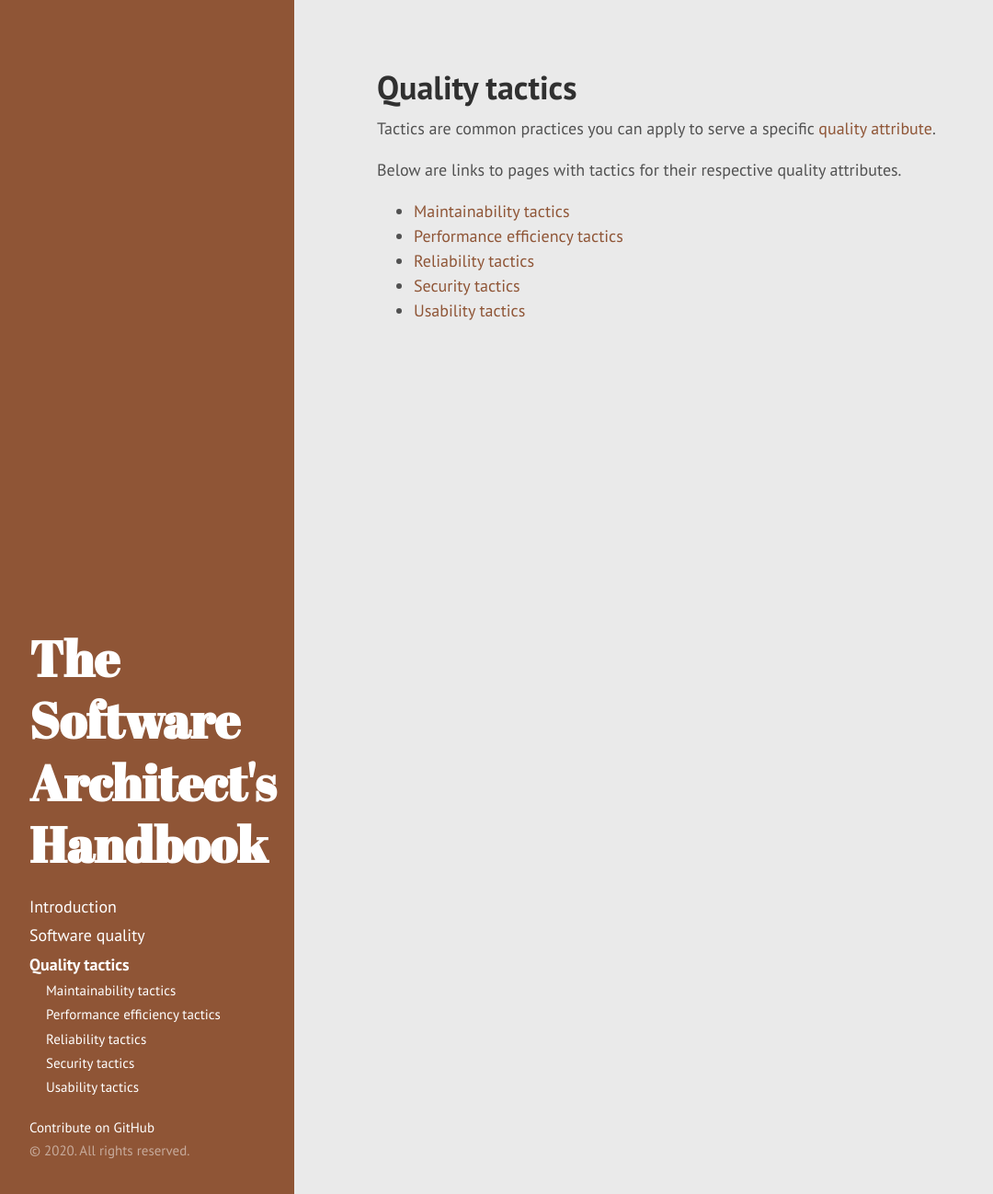
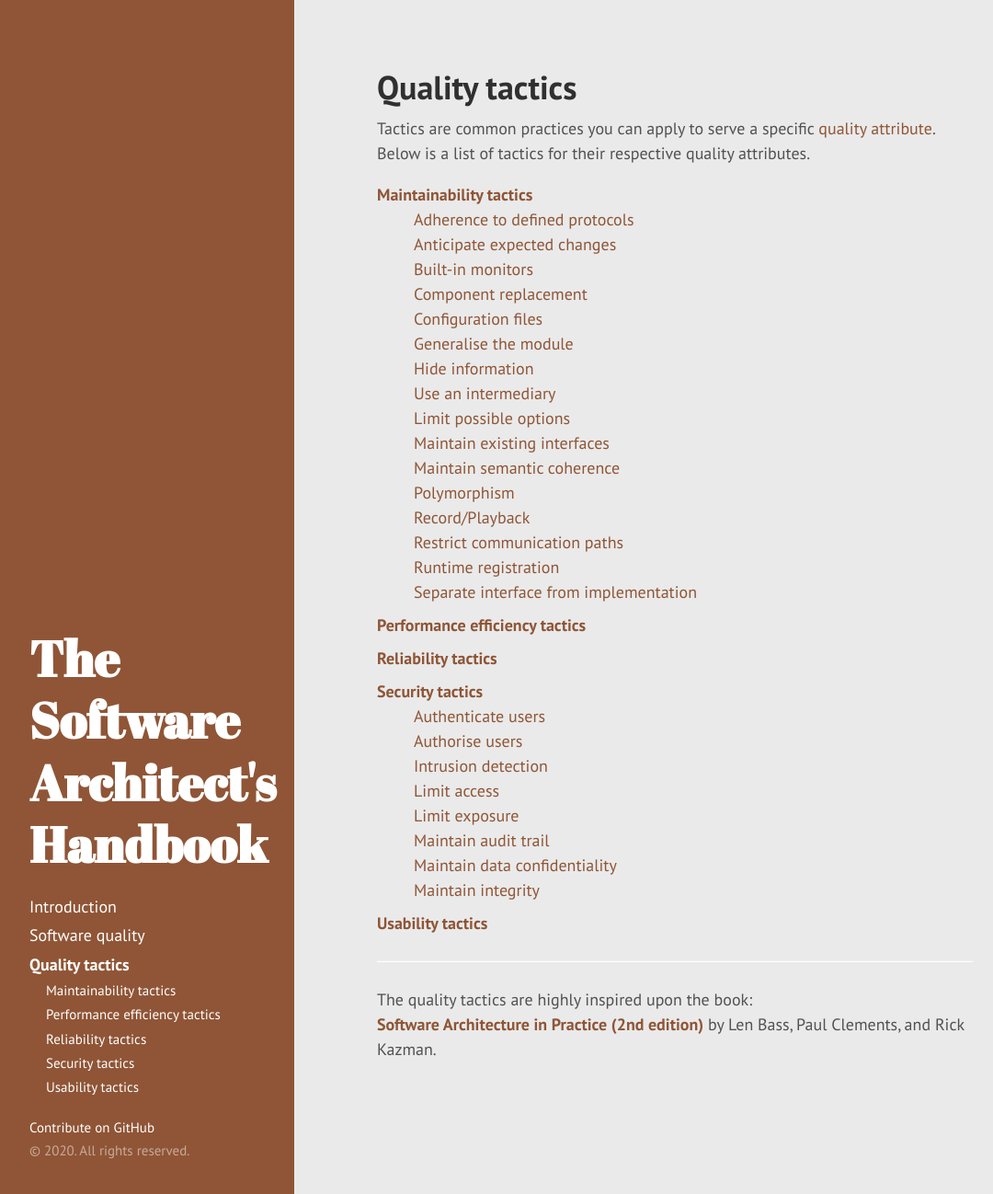
Before and after one commit to martyn82/handbook, a Jekyll site: the page built from docs/_pages/2_tactics.md, in a window 1280 px wide and 1298 px high. Shown: the whole window at 92% size, without its empty margins (4-1084 px from the left). Built offline with Jekyll 4.4.1, drawn with Linux system fonts in a browser that asks for light colours.

Commit message:
Add maintainability tactics

```diff
--- a/docs/_pages/2_tactics.md
+++ b/docs/_pages/2_tactics.md
@@ -6,16 +6,29 @@ key: tactics
 ---
 
 Tactics are common practices you can apply to serve a specific [quality attribute]({{ '/quality/' | relative_url }}).
+Below is a list of tactics for their respective quality attributes.
 
-Below are links to pages with tactics for their respective quality attributes.
-
-<ul>
+<dl>
 {% assign pages_list = site.pages %}
 {% for node in pages_list %}
     {% if node.parent == 'tactics' %}
-    <li>
+    <dt>
         <a href="{{ node.url | relative_url }}">{{ node.title }}</a>
-    </li>
+    </dt>
+    <dd>
+    {% for sub in pages_list %}
+        {% if sub.top == 'tactics' and sub.parent == node.key %}
+            <a href="{{ sub.url | relative_url }}">{{ sub.title }}</a>
+            <br>
+        {% endif %}
+    {% endfor %}
+    </dd>
     {% endif %}
 {% endfor %}
-</ul>
+</dl>
+
+<hr>
+
+The quality tactics are highly inspired upon the book:<br>
+**[Software Architecture in Practice (2nd edition)](https://www.amazon.com/Software-Architecture-Practice-2nd-Bass/dp/0321154959)**
+by Len Bass, Paul Clements, and Rick Kazman.
--- a/docs/_pages/tactics/maintainability.md
+++ b/docs/_pages/tactics/maintainability.md
@@ -3,6 +3,7 @@ layout: page
 title: Maintainability tactics
 permalink: /tactics/maintainability/
 parent: tactics
+key: tactics-maintainability
 ---
 
 ## Modifiability
@@ -10,34 +11,50 @@ parent: tactics
 ### Localise modifications
 
 <dl>
-    <dt>Maintain semantic coherence</dt>
+    <dt>
+        <a href="{{ '/tactics/maintainability/maintain-semantic-coherence/' | relative_url }}">Maintain semantic coherence</a>
+    </dt>
     <dd>Semantic coherence refers to the relationships among responsibilities in a module. The goal is to ensure that all of these responsibilities work
     together without excessive reliance on other modules.</dd>
 
-    <dt>Anticipate expected changes</dt>
+    <dt>
+        <a href="{{ '/tactics/maintainability/anticipate-expected-changes/' | relative_url }}">Anticipate expected changes</a>
+    </dt>
     <dd>Considering the set of envisioned changes provides a way to evaluate a particular assignment of responsibilities.</dd>
 
-    <dt>Generalise the module</dt>
+    <dt>
+        <a href="{{ '/tactics/maintainability/generalise-the-module/' | relative_url }}">Generalise the module</a>
+    </dt>
     <dd>Making a module more general allows it to compute a broader range of functions based on input.</dd>
 
-    <dt>Limit possible options</dt>
+    <dt>
+        <a href="{{ '/tactics/maintainability/limit-possible-options/' | relative_url }}">Limit possible options</a>
+    </dt>
     <dd>Modifications, especially within a product line, may be far ranging and hence affect many modules.</dd>
 </dl>
 
 ### Prevent ripple effects
 
 <dl>
-    <dt>Hide information</dt>
+    <dt>
+        <a href="{{ '/tactics/maintainability/hide-information/' | relative_url }}">Hide information</a>
+    </dt>
     <dd>Information hiding is the decomposition of the responsibilities for an entity (a system or some decomposition of a system) into smaller pieces and
     choosing which information to make private and which to make public.</dd>
 
-    <dt>Maintain existing interfaces</dt>
+    <dt>
+        <a href="{{ '/tactics/maintainability/maintain-existing-interfaces/' | relative_url }}">Maintain existing interfaces</a>
+    </dt>
     <dd>If B depends on the name and signature of an interface A, maintaining this interface and its syntax allows B to remain unchanged.</dd>
 
-    <dt>Restrict communication paths</dt>
+    <dt>
+        <a href="{{ '/tactics/maintainability/restrict-communication-paths/' | relative_url }}">Restrict communication paths</a>
+    </dt>
     <dd>Restrict the modules with which a given module shares data.</dd>
 
-    <dt>Use an intermediary</dt>
+    <dt>
+        <a href="{{ '/tactics/maintainability/intermediary/' | relative_url }}">Use an intermediary</a>
+    </dt>
     <dd>If B has any type of dependency on A other than semantic, it is possible to insert an intermediary between B and A that manages activities associated
     with the dependency.</dd>
 </dl>
@@ -45,19 +62,29 @@ parent: tactics
 ### Defer binding time
 
 <dl>
-    <dt>Runtime registration</dt>
+    <dt>
+        <a href="{{ '/tactics/maintainability/runtime-registration/' | relative_url }}">Runtime registration</a>
+    </dt>
     <dd>It supports plug-and-play operation at the cost of additional overhead to manage the registration.</dd>
 
-    <dt>Configuration files</dt>
+    <dt>
+        <a href="{{ '/tactics/maintainability/configuration-files/' | relative_url }}">Configuration files</a>
+    </dt>
     <dd>Files that are intended to set parameters at startup.</dd>
 
-    <dt>Polymorphism</dt>
+    <dt>
+        <a href="{{ '/tactics/maintainability/polymorphism/' | relative_url }}">Polymorphism</a>
+    </dt>
     <dd>Allow late binding of method calls.</dd>
 
-    <dt>Component replacement</dt>
+    <dt>
+        <a href="{{ '/tactics/maintainability/component-replacement/' | relative_url }}">Component replacement</a>
+    </dt>
     <dd>Allow load-time binding.</dd>
 
-    <dt>Adherence to defined protocols</dt>
+    <dt>
+        <a href="{{ '/tactics/maintainability/adherence-to-defined-protocols/' | relative_url }}">Adherence to defined protocols</a>
+    </dt>
     <dd>Allow runtime binding of independent processes.</dd>
 </dl>
 
@@ -66,10 +93,14 @@ parent: tactics
 ### Input/output
 
 <dl>
-    <dt>Record/playback</dt>
+    <dt>
+        <a href="{{ '/tactics/maintainability/record-playback/' | relative_url }}">Record/playback</a>
+    </dt>
     <dd>Record/playback refers to both capturing information crossing an interface and using it as input into the test harness.</dd>
 
-    <dt>Separate interface from implementation</dt>
+    <dt>
+        <a href="{{ '/tactics/maintainability/separate-interface-from-implementation/' | relative_url }}">Separate interface from implementation</a>
+    </dt>
     <dd>Having specialized testing interfaces allows the capturing or specification of variable values for a component through a test harness as well as
     independently from its normal execution.</dd>
 </dl>
@@ -77,6 +108,8 @@ parent: tactics
 ### Internal monitoring
 
 <dl>
-    <dt>Built-in monitors</dt>
+    <dt>
+        <a href="{{ '/tactics/maintainability/built-in-monitors/' | relative_url }}">Built-in monitors</a>
+    </dt>
     <dd>The component can maintain state, performance load, capacity, security, or other information accessible through an interface.</dd>
 </dl>
--- /dev/null
+++ b/docs/_pages/tactics/maintainability/hide-information.md
@@ -0,0 +1,34 @@
+---
+layout: page
+title: Hide information
+permalink: /tactics/maintainability/hide-information/
+parent: tactics-maintainability
+top: tactics
+---
+
+Information hiding is the decomposition of the responsibilities for an entity (a system or some decomposition of a system) into smaller pieces and choosing
+which information to make private and which to make public.
+
+The public responsibilities are available through specified interfaces. The goal is to isolate changes within one module and prevent changes from propagating
+to others.
+
+Strongly related to "anticipate expected changes" because it uses those changes as the basis for decomposition.
+
+<dl>
+    <dt>Type</dt>
+    <dd><a href="{{ '/quality/maintainability/' | relative_url }}">Maintainability</a> tactic</dd>
+
+    <dt>Category</dt>
+    <dd>Prevent ripple effects</dd>
+
+    <dt>Addresses</dt>
+    <dd>
+        <dl>
+        {% assign attrs = "Modifiability,Modularity" | split: ',' %}
+        {% for attr in attrs %}
+            <dt>{{ attr }}</dt>
+            <dd>{{ site.qualities.Maintainability[attr] }}</dd>
+        {% endfor %}
+        </dl>
+    </dd>
+</dl>
--- /dev/null
+++ b/docs/_pages/tactics/maintainability/maintain-existing-interfaces.md
@@ -0,0 +1,34 @@
+---
+layout: page
+title: Maintain existing interfaces
+permalink: /tactics/maintainability/maintain-existing-interfaces/
+parent: tactics-maintainability
+top: tactics
+---
+
+If B depends on the name and signature of an interface A, maintaining this interface and its syntax allows B to remain unchanged.
+
+This may not necessarily work if B has a semantic dependency on A, since changes to the meaning of data and services are difficult to mask. Also, it is
+difficult to mask dependencies on quality of data or quality of service, resource usage, or resource ownership.
+
+Interface stability can be achieved by separating the interface from the implementation. This allows the creation of abstract interfaces that mask variations.
+Variations can be embodied within the existing responsibilities, or they can be embodied by replacing one implementation of a module with another.
+
+<dl>
+    <dt>Type</dt>
+    <dd><a href="{{ '/quality/maintainability/' | relative_url }}">Maintainability</a> tactic</dd>
+
+    <dt>Category</dt>
+    <dd>Prevent ripple effects</dd>
+
+    <dt>Addresses</dt>
+    <dd>
+        <dl>
+        {% assign attrs = "Modifiability,Modularity,Testability" | split: ',' %}
+        {% for attr in attrs %}
+            <dt>{{ attr }}</dt>
+            <dd>{{ site.qualities.Maintainability[attr] }}</dd>
+        {% endfor %}
+        </dl>
+    </dd>
+</dl>
--- a/docs/public/css/custom.css
+++ b/docs/public/css/custom.css
@@ -11,3 +11,9 @@ body {
     color: #717171;
     background-color: #ffeab0;
 }
+
+.sidebar a {
+    overflow: hidden;
+    text-overflow: ellipsis;
+    white-space: nowrap;
+}
```
Also changed, not shown: docs/_pages/tactics/maintainability/adherence-to-defined-protocols.md (added, +28 -0 lines), docs/_pages/tactics/maintainability/anticipate-expected-changes.md (added, +32 -0 lines), docs/_pages/tactics/maintainability/built-in-monitors.md (added, +34 -0 lines), docs/_pages/tactics/maintainability/component-replacement.md (added, +28 -0 lines), docs/_pages/tactics/maintainability/configuration-files.md (added, +28 -0 lines), docs/_pages/tactics/maintainability/generalise-the-module.md (added, +32 -0 lines), docs/_pages/tactics/maintainability/intermediary.md (added, +54 -0 lines), docs/_pages/tactics/maintainability/limit-possible-options.md (added, +30 -0 lines), docs/_pages/tactics/maintainability/maintain-semantic-coherence.md (added, +32 -0 lines), docs/_pages/tactics/maintainability/polymorphism.md (added, +28 -0 lines), docs/_pages/tactics/maintainability/record-playback.md (added, +31 -0 lines), docs/_pages/tactics/maintainability/restrict-communication-paths.md (added, +31 -0 lines), docs/_pages/tactics/maintainability/runtime-registration.md (added, +29 -0 lines), docs/_pages/tactics/maintainability/separate-interface-from-implementation.md (added, +34 -0 lines).
